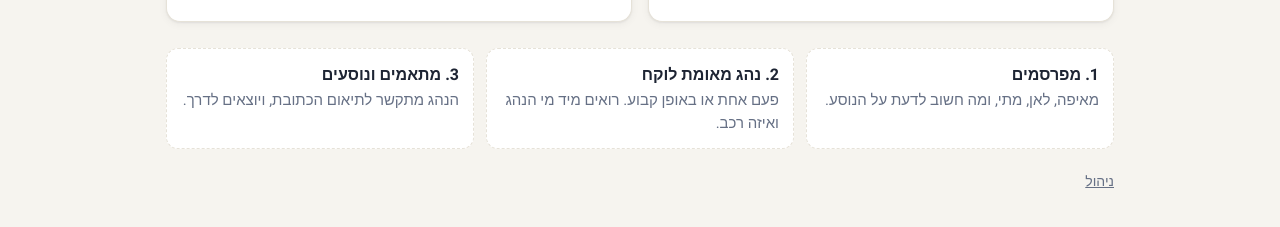
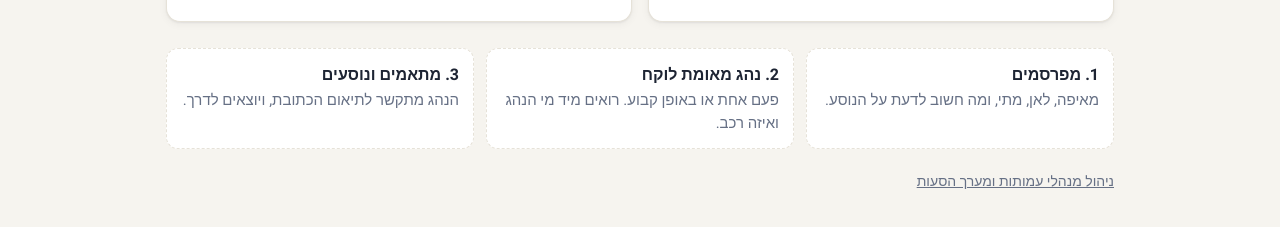
Before and after one commit to eladts7/nosim-beyachad, a plain HTML site: page index.html in a window 1280 px wide. Shown: the part 385-612 px from the top of the page. Drawn offline with Linux system fonts and the light colour scheme.

Commit message:
שם ברור לעמוד הניהול
Co-Authored-By: Claude Opus 5.5 <noreply@anthropic.com>
Claude-Session: https://claude.ai/code/session_01LbCWGe1WL951C1NDVYUcMy

```diff
--- a/index.html
+++ b/index.html
@@ -260,7 +260,7 @@ input:focus,select:focus,textarea:focus{outline:2px solid var(--brand);outline-o
       <div><b>2. נהג מאומת לוקח</b>פעם אחת או באופן קבוע. רואים מיד מי הנהג ואיזה רכב.</div>
       <div><b>3. מתאמים ונוסעים</b>הנהג מתקשר לתיאום הכתובת, ויוצאים לדרך.</div>
     </div>
-    <a class="small-link" href="#admin">ניהול</a>
+    <a class="small-link" href="#admin">ניהול מנהלי עמותות ומערך הסעות</a>
   </section>
 
   <!-- ===== צריך הסעה ===== -->
@@ -399,7 +399,7 @@ input:focus,select:focus,textarea:focus{outline:2px solid var(--brand);outline-o
   <!-- ===== ניהול ===== -->
   <section class="view" id="v-admin">
     <div id="loginBox" class="card narrow">
-      <h2>כניסת מנהלים</h2>
+      <h2>ניהול מנהלי עמותות ומערך הסעות</h2>
       <form id="loginForm">
         <div class="field"><label class="lbl" for="lEmail">אימייל</label><input id="lEmail" type="email" autocomplete="username"></div>
         <div class="field" style="margin-top:10px"><label class="lbl" for="lPass">סיסמה</label><input id="lPass" type="password" autocomplete="current-password"></div>
@@ -409,7 +409,7 @@ input:focus,select:focus,textarea:focus{outline:2px solid var(--brand);outline-o
       </form>
     </div>
     <div id="dash" hidden>
-      <div class="me"><h1 style="margin:0">ניהול</h1><button class="btn ghost sm" data-act="logout">יציאה</button></div>
+      <div class="me"><h1 style="margin:0">ניהול מנהלי עמותות ומערך הסעות</h1><button class="btn ghost sm" data-act="logout">יציאה</button></div>
       <p class="err" id="dashErr"></p>
       <div class="stats" id="stats"></div>
       <div class="tabs">
```
